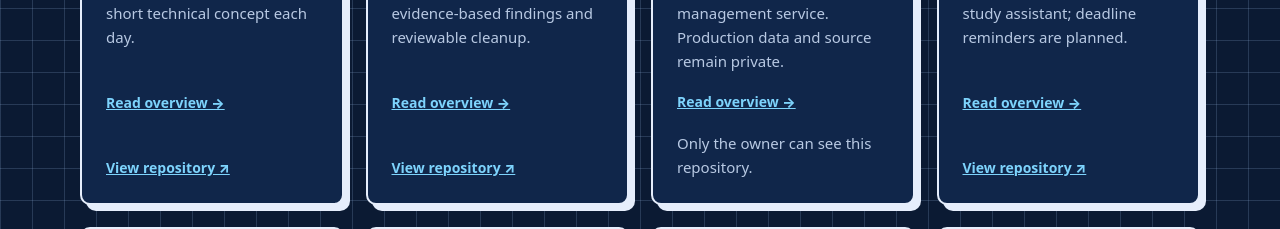
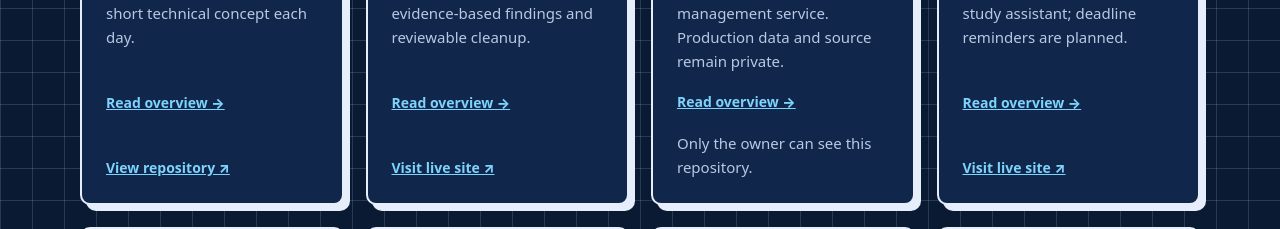
Before and after one commit to Coding-Moves/website, a Next.js app: page / in a window 1280 px wide. Shown: the part 2040-2269 px from the top of the page. Built offline with nearby package versions, Linux system fonts and the light colour scheme.

Commit message:
fix: prefer deployed project links

```diff
--- a/src/views/HomeView.tsx
+++ b/src/views/HomeView.tsx
@@ -167,8 +167,8 @@ export default function HomeView({ brand }: { brand: Brand }) {
                   <p>{repository.summary}</p>
                   {project && <Link className="card-more" href={href(getBrand(project.brand)!, `/${project.slug}/`)}>Read overview →</Link>}
                   {repository.visibility === "public" ? (
-                    <a className="card-more" href={repository.url} target="_blank" rel="noopener noreferrer">
-                      View repository ↗
+                    <a className="card-more" href={project?.demoUrl ?? repository.url} target="_blank" rel="noopener noreferrer">
+                      {project?.demoUrl ? "Visit live site ↗" : "View repository ↗"}
                     </a>
                   ) : (
                     <p className="repository-private" role="note">Only the owner can see this repository.</p>
```
